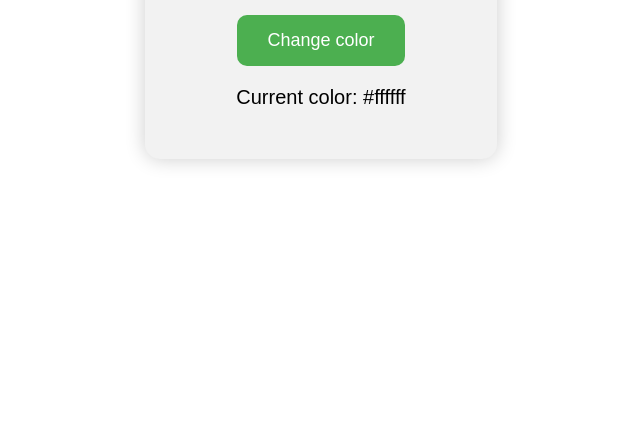
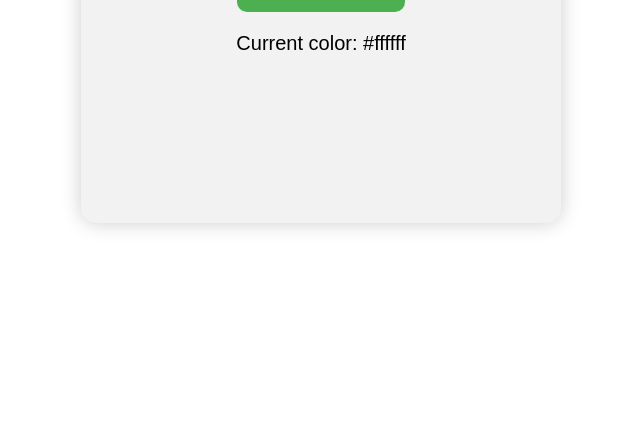
Before and after one commit to disobeyking2001/color-changer, a plain HTML site: page index.html in a window 1280 px wide. Shown: the part 367-800 px from the top of the page, without its empty margins (319-959 px from the left). Drawn offline with Linux system fonts and the light colour scheme.

Commit message:
Add files via upload

```diff
--- a/style.css
+++ b/style.css
@@ -11,12 +11,13 @@ body {
 
 /* 2. Container styling */
 .container {
+    width: 400px;   /* Change width */
+    height: 300px;  /* Change height */
     text-align: center;
-    padding: 30px;
+    padding: 40px;
     border-radius: 15px;
     box-shadow: 0 0 20px rgba(0,0,0,0.2);
     background: #f2f2f2;
-}
 
 /* 3. Title */
 h1 {
```
